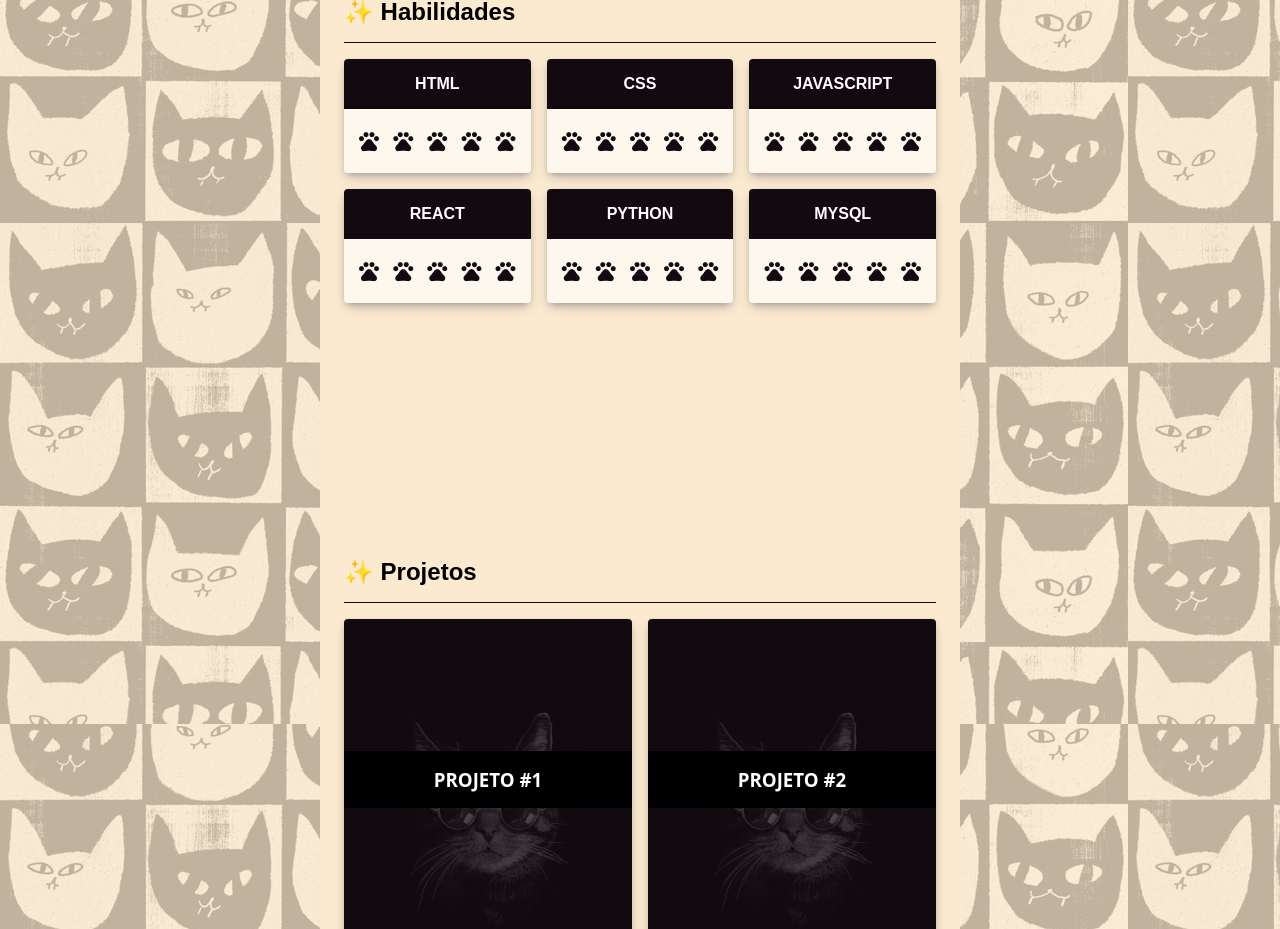
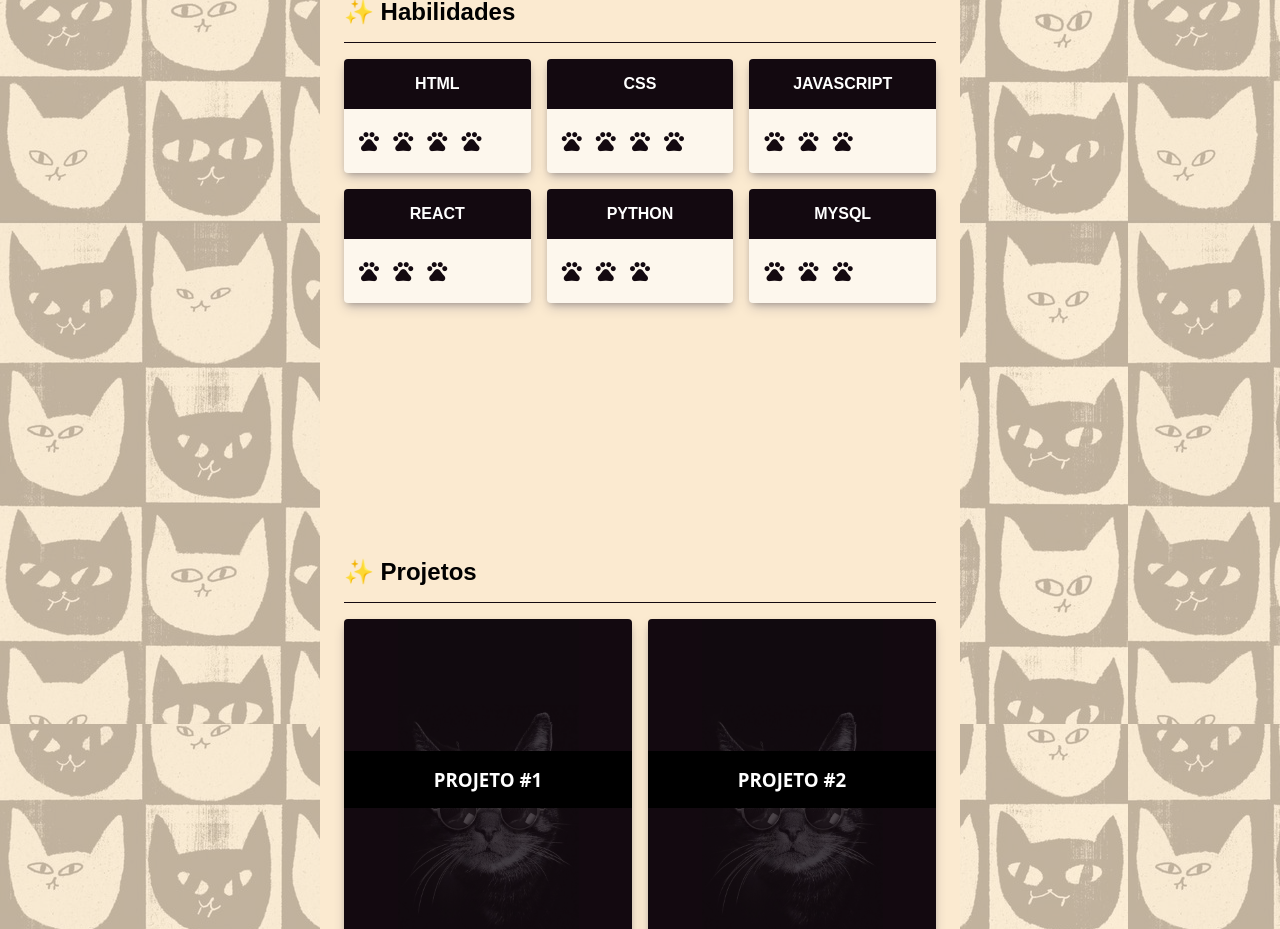
Before and after one commit to SandyPSousa/portfolio-ss, a React (Vite) app in the folder portfolio_ss/: page / in a window 1280 px wide. Shown: the part 1280-2209 px from the top of the page. Built offline with nearby package versions, Linux system fonts and the light colour scheme; a web font is replaced by a local one.

Commit message:
Mudança no nível das habilidades

```diff
--- a/portfolio_ss/src/components/Habilidades/constants.js
+++ b/portfolio_ss/src/components/Habilidades/constants.js
@@ -1,8 +1,8 @@
 export const mySkills = [
-  { id: 1, title: "HTML", stars: 5 },
-  { id: 2, title: "CSS", stars: 5 },
-  { id: 3, title: "JAVASCRIPT", stars: 5 },
-  { id: 4, title: "REACT", stars: 5 },
-  { id: 5, title: "PYTHON", stars: 5 },
-  { id: 6, title: "MYSQL", stars: 5 },
+  { id: 1, title: "HTML", stars: 4 },
+  { id: 2, title: "CSS", stars: 4 },
+  { id: 3, title: "JAVASCRIPT", stars: 3 },
+  { id: 4, title: "REACT", stars: 3 },
+  { id: 5, title: "PYTHON", stars: 3 },
+  { id: 6, title: "MYSQL", stars: 3 },
 ];
```
